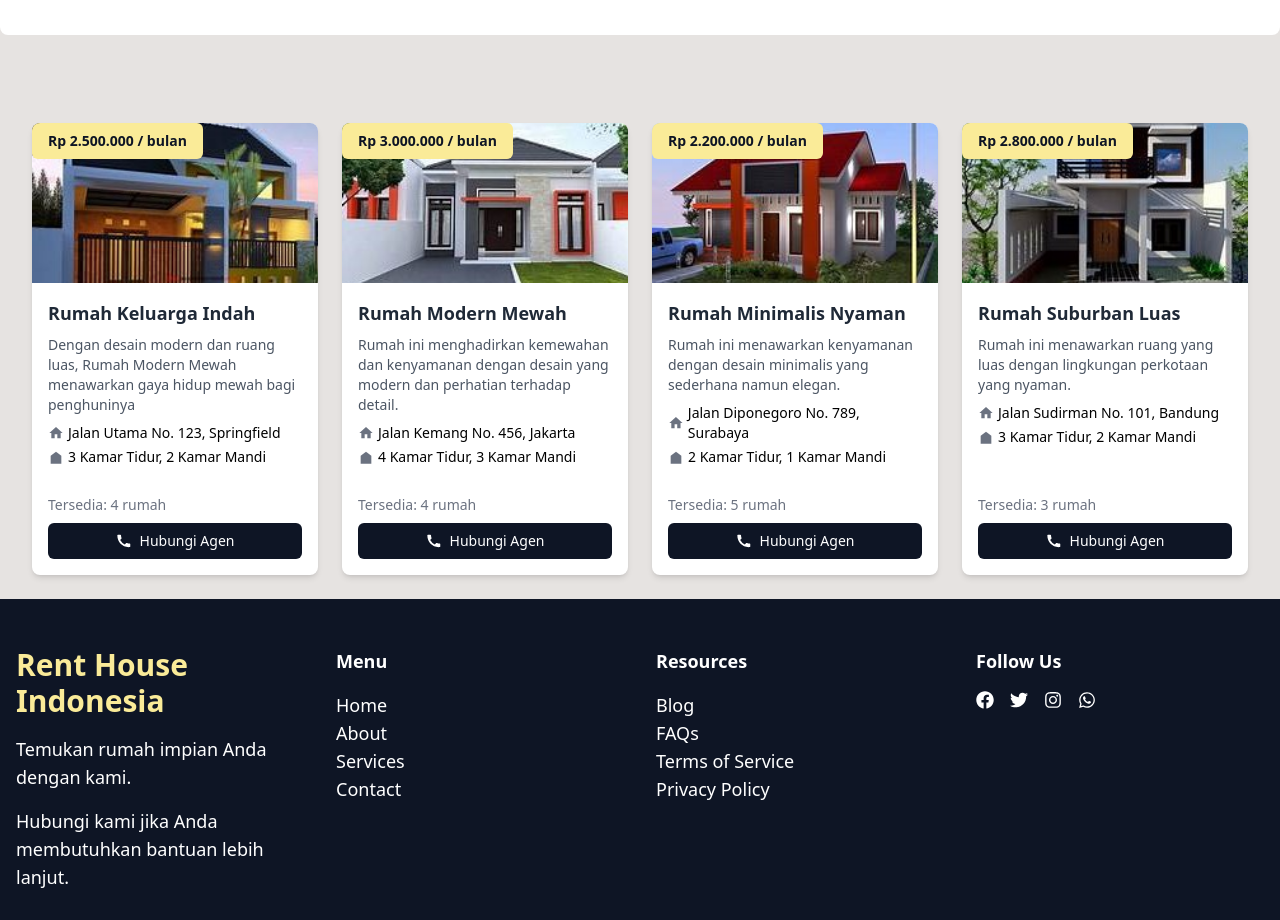
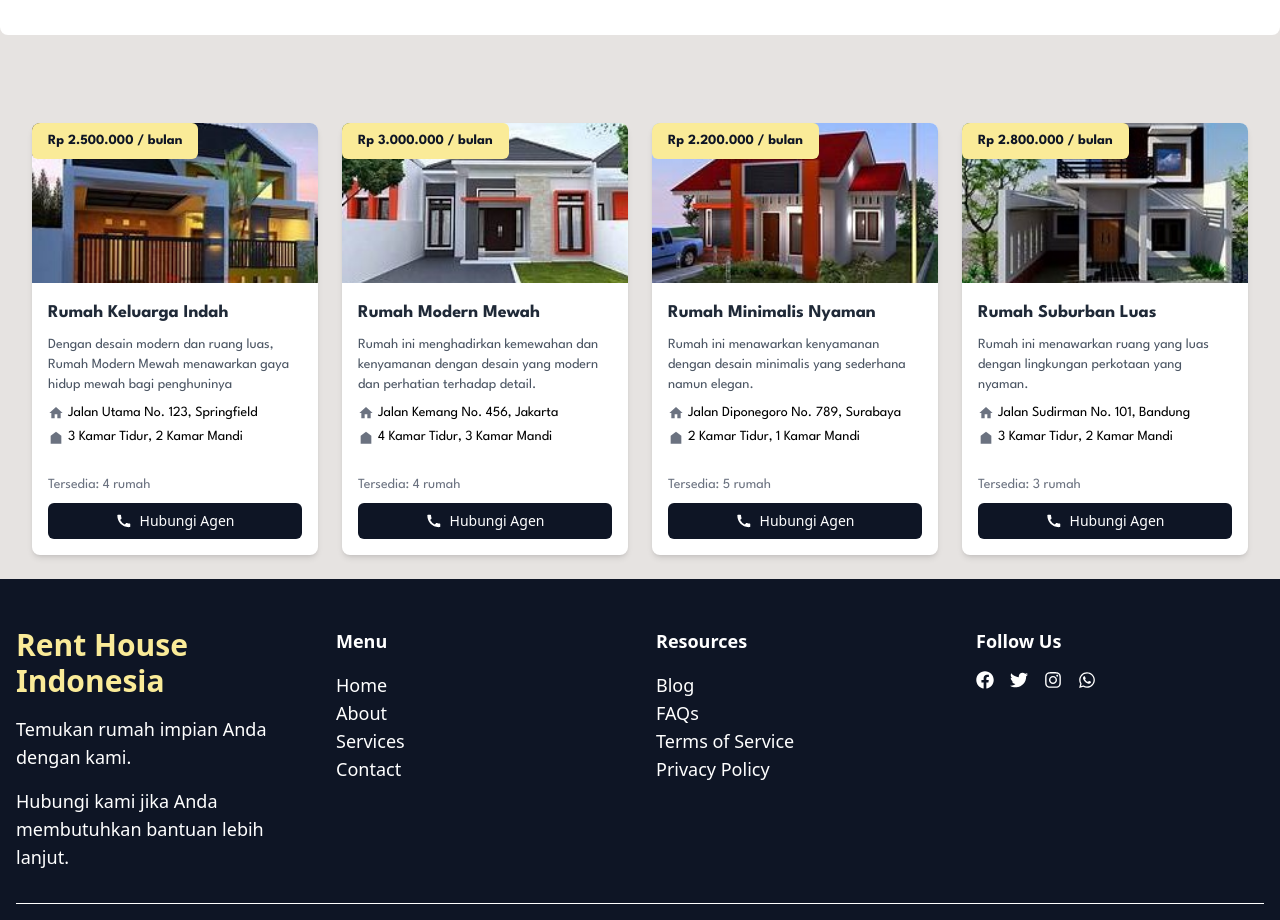
Before and after one commit to GamelabAhmad/Project26-3-RentHouseApp, a React (Vite) app in the folder frontend/: page / in a window 1280 px wide. Shown: the part 1480-2400 px from the top of the page. Built offline with nearby package versions, Linux system fonts and the light colour scheme.

Commit message:
membuat login dan register

```diff
--- a/frontend/src/components/ProductSection.jsx
+++ b/frontend/src/components/ProductSection.jsx
@@ -1,5 +1,5 @@
-import React from "react";
-import Navbar from "./Navbar";
+import React from 'react';
+import Navbar from './Navbar';
 
 const ProductSection = () => {
   return (
@@ -10,55 +10,32 @@ const ProductSection = () => {
           <div className="grid grid-cols-1 sm:grid-cols-2 md:grid-cols-3 lg:grid-cols-4 gap-6">
             {/* Produk Sewa Rumah 1 */}
             <div className="bg-white shadow-md rounded-lg overflow-hidden relative flex flex-col product-card mt-16">
-              <div className="absolute top-0 left-0 bg-[#FAEB98] text-[#0E1525] px-4 py-2 rounded-md text-sm font-bold font-legacy">
-                Rp 2.500.000 / bulan
+              <div className="absolute top-0 left-0 bg-[#FAEB98] text-[#0E1525] px-4 py-2 rounded-md text-sm font-bold font-spartan">Rp 2.500.000 / bulan</div>
+              <div className="h-40 overflow-hidden">
+                <img src="/img/rumah1.jpg" alt="Rumah Keluarga Indah" className="w-full h-full object-cover" />
               </div>
-              <div className="h-40 overflow-hidden">
-                <img
-                  src="/img/rumah1.jpg"
-                  alt="Rumah Keluarga Indah"
-                  className="w-full h-full object-cover"
-                />
-              </div>
-              <div className="p-4 flex-grow product-card-content font-legacy">
-                <h2 className="text-lg font-bold text-gray-800 font-legacy">
-                  Rumah Keluarga Indah
-                </h2>
-                <p className="text-gray-600 mt-2 text-sm font-legacy">
-                  Dengan desain modern dan ruang luas, Rumah Modern Mewah
-                  menawarkan gaya hidup mewah bagi penghuninya
-                </p>
-                <div className="mt-2 flex items-center text-sm font-legacy">
-                  <svg
-                    className="w-4 h-4 text-gray-500 mr-1"
-                    fill="currentColor"
-                    viewBox="0 0 24 24"
-                  >
+              <div className="p-4 flex-grow product-card-content font-spartan">
+                <h2 className="text-lg font-bold text-gray-800 font-spartan">Rumah Keluarga Indah</h2>
+                <p className="text-gray-600 mt-2 text-sm font-spartan">Dengan desain modern dan ruang luas, Rumah Modern Mewah menawarkan gaya hidup mewah bagi penghuninya</p>
+                <div className="mt-2 flex items-center text-sm font-spartan">
+                  <svg className="w-4 h-4 text-gray-500 mr-1" fill="currentColor" viewBox="0 0 24 24">
                     <path d="M10 20v-6h4v6h5v-8h3L12 3 2 12h3v8z" />
                   </svg>
                   Jalan Utama No. 123, Springfield
                 </div>
-                <div className="mt-1 flex items-center text-sm font-legacy">
-                  <svg
-                    className="w-4 h-4 text-gray-500 mr-1"
-                    fill="currentColor"
-                    viewBox="0 0 24 24"
-                  >
+                <div className="mt-1 flex items-center text-sm font-spartan">
+                  <svg className="w-4 h-4 text-gray-500 mr-1" fill="currentColor" viewBox="0 0 24 24">
                     <path d="M4 10v12h16V10l-8-6-8 6z" />
                   </svg>
                   3 Kamar Tidur, 2 Kamar Mandi
                 </div>
               </div>
-              <div className="mt-1 text-sm text-gray-500 px-4 py-2 font-legacy">
+              <div className="mt-1 text-sm text-gray-500 px-4 py-2 font-spartan">
                 <span>Tersedia: 4 rumah</span>
               </div>
               <div className="p-4 pt-0 product-card-footer">
                 <button className="bg-forest text-white px-4 py-2 rounded-md text-sm w-full hover:bg-[#1A4750] flex items-center justify-center">
-                  <svg
-                    className="w-4 h-4 mr-2"
-                    fill="currentColor"
-                    viewBox="0 0 24 24"
-                  >
+                  <svg className="w-4 h-4 mr-2" fill="currentColor" viewBox="0 0 24 24">
                     <path d="M6.62 10.79a15.564 15.564 0 006.58 6.58l2.2-2.2a1 1 0 011.11-.27c1.21.49 2.53.76 3.89.76a1 1 0 011 1v3.5a1 1 0 01-1 1C10.12 22 2 13.88 2 3.5a1 1 0 011-1h3.5a1 1 0 011 1c0 1.36.27 2.68.76 3.89a1 1 0 01-.27 1.11l-2.2 2.2z" />
                   </svg>
                   Hubungi Agen
@@ -68,55 +45,32 @@ const ProductSection = () => {
 
             {/* Produk Sewa Rumah 2 */}
             <div className="bg-white shadow-md rounded-lg overflow-hidden relative flex flex-col product-card mt-16">
-              <div className="absolute top-0 left-0 bg-[#FAEB98] text-[#0E1525] px-4 py-2 rounded-md text-sm font-bold font-legacy">
-                Rp 3.000.000 / bulan
+              <div className="absolute top-0 left-0 bg-[#FAEB98] text-[#0E1525] px-4 py-2 rounded-md text-sm font-bold font-spartan">Rp 3.000.000 / bulan</div>
+              <div className="h-40 overflow-hidden">
+                <img src="/img/rumah2.jpg" alt="Rumah Modern Mewah" className="w-full h-full object-cover" />
               </div>
-              <div className="h-40 overflow-hidden">
-                <img
-                  src="/img/rumah2.jpg"
-                  alt="Rumah Modern Mewah"
-                  className="w-full h-full object-cover"
-                />
-              </div>
-              <div className="p-4 flex-grow product-card-content font-legacy">
-                <h2 className="text-lg font-bold text-gray-800 font-legacy">
-                  Rumah Modern Mewah
-                </h2>
-                <p className="text-gray-600 mt-2 text-sm font-legacy">
-                  Rumah ini menghadirkan kemewahan dan kenyamanan dengan desain
-                  yang modern dan perhatian terhadap detail.
-                </p>
-                <div className="mt-2 flex items-center text-sm font-legacy">
-                  <svg
-                    className="w-4 h-4 text-gray-500 mr-1"
-                    fill="currentColor"
-                    viewBox="0 0 24 24"
-                  >
+              <div className="p-4 flex-grow product-card-content font-spartan">
+                <h2 className="text-lg font-bold text-gray-800 font-spartan">Rumah Modern Mewah</h2>
+                <p className="text-gray-600 mt-2 text-sm font-spartan">Rumah ini menghadirkan kemewahan dan kenyamanan dengan desain yang modern dan perhatian terhadap detail.</p>
+                <div className="mt-2 flex items-center text-sm font-spartan">
+                  <svg className="w-4 h-4 text-gray-500 mr-1" fill="currentColor" viewBox="0 0 24 24">
                     <path d="M10 20v-6h4v6h5v-8h3L12 3 2 12h3v8z" />
                   </svg>
                   Jalan Kemang No. 456, Jakarta
                 </div>
-                <div className="mt-1 flex items-center text-sm font-legacy">
-                  <svg
-                    className="w-4 h-4 text-gray-500 mr-1"
-                    fill="currentColor"
-                    viewBox="0 0 24 24"
-                  >
+                <div className="mt-1 flex items-center text-sm font-spartan">
+                  <svg className="w-4 h-4 text-gray-500 mr-1" fill="currentColor" viewBox="0 0 24 24">
                     <path d="M4 10v12h16V10l-8-6-8 6z" />
                   </svg>
                   4 Kamar Tidur, 3 Kamar Mandi
                 </div>
               </div>
-              <div className="mt-1 text-sm text-gray-500 px-4 py-2 font-legacy">
+              <div className="mt-1 text-sm text-gray-500 px-4 py-2 font-spartan">
                 <span>Tersedia: 4 rumah</span>
               </div>
               <div className="p-4 pt-0 product-card-footer">
                 <button className="bg-forest text-white px-4 py-2 rounded-md text-sm w-full hover:bg-[#1A4750] flex items-center justify-center">
-                  <svg
-                    className="w-4 h-4 mr-2"
-                    fill="currentColor"
-                    viewBox="0 0 24 24"
-                  >
+                  <svg className="w-4 h-4 mr-2" fill="currentColor" viewBox="0 0 24 24">
                     <path d="M6.62 10.79a15.564 15.564 0 006.58 6.58l2.2-2.2a1 1 0 011.11-.27c1.21.49 2.53.76 3.89.76a1 1 0 011 1v3.5a1 1 0 01-1 1C10.12 22 2 13.88 2 3.5a1 1 0 011-1h3.5a1 1 0 011 1c0 1.36.27 2.68.76 3.89a1 1 0 01-.27 1.11l-2.2 2.2z" />
                   </svg>
                   Hubungi Agen
@@ -126,55 +80,32 @@ const ProductSection = () => {
 
             {/* Produk Sewa Rumah 3 */}
             <div className="bg-white shadow-md rounded-lg overflow-hidden relative flex flex-col product-card mt-16">
-              <div className="absolute top-0 left-0 bg-[#FAEB98] text-[#0E1525] px-4 py-2 rounded-md text-sm font-bold font-legacy">
-                Rp 2.200.000 / bulan
+              <div className="absolute top-0 left-0 bg-[#FAEB98] text-[#0E1525] px-4 py-2 rounded-md text-sm font-bold font-spartan">Rp 2.200.000 / bulan</div>
+              <div className="h-40 overflow-hidden">
+                <img src="/img/rumah3.jpg" alt="Rumah Minimalis Nyaman" className="w-full h-full object-cover" />
               </div>
-              <div className="h-40 overflow-hidden">
-                <img
-                  src="/img/rumah3.jpg"
-                  alt="Rumah Minimalis Nyaman"
-                  className="w-full h-full object-cover"
-                />
-              </div>
-              <div className="p-4 flex-grow product-card-content font-legacy">
-                <h2 className="text-lg font-bold text-gray-800 font-legacy">
-                  Rumah Minimalis Nyaman
-                </h2>
-                <p className="text-gray-600 mt-2 text-sm font-legacy">
-                  Rumah ini menawarkan kenyamanan dengan desain minimalis yang
-                  sederhana namun elegan.
-                </p>
-                <div className="mt-2 flex items-center text-sm font-legacy">
-                  <svg
-                    className="w-4 h-4 text-gray-500 mr-1"
-                    fill="currentColor"
-                    viewBox="0 0 24 24"
-                  >
+              <div className="p-4 flex-grow product-card-content font-spartan">
+                <h2 className="text-lg font-bold text-gray-800 font-spartan">Rumah Minimalis Nyaman</h2>
+                <p className="text-gray-600 mt-2 text-sm font-spartan">Rumah ini menawarkan kenyamanan dengan desain minimalis yang sederhana namun elegan.</p>
+                <div className="mt-2 flex items-center text-sm font-spartan">
+                  <svg className="w-4 h-4 text-gray-500 mr-1" fill="currentColor" viewBox="0 0 24 24">
                     <path d="M10 20v-6h4v6h5v-8h3L12 3 2 12h3v8z" />
                   </svg>
                   Jalan Diponegoro No. 789, Surabaya
                 </div>
-                <div className="mt-1 flex items-center text-sm font-legacy">
-                  <svg
-                    className="w-4 h-4 text-gray-500 mr-1"
-                    fill="currentColor"
-                    viewBox="0 0 24 24"
-                  >
+                <div className="mt-1 flex items-center text-sm font-spartan">
+                  <svg className="w-4 h-4 text-gray-500 mr-1" fill="currentColor" viewBox="0 0 24 24">
                     <path d="M4 10v12h16V10l-8-6-8 6z" />
                   </svg>
                   2 Kamar Tidur, 1 Kamar Mandi
                 </div>
               </div>
-              <div className="mt-1 text-sm text-gray-500 px-4 py-2 font-legacy">
+              <div className="mt-1 text-sm text-gray-500 px-4 py-2 font-spartan">
                 <span>Tersedia: 5 rumah</span>
               </div>
               <div className="p-4 pt-0 product-card-footer">
                 <button className="bg-forest text-white px-4 py-2 rounded-md text-sm w-full hover:bg-[#1A4750] flex items-center justify-center">
-                  <svg
-                    className="w-4 h-4 mr-2"
-                    fill="currentColor"
-                    viewBox="0 0 24 24"
-                  >
+                  <svg className="w-4 h-4 mr-2" fill="currentColor" viewBox="0 0 24 24">
                     <path d="M6.62 10.79a15.564 15.564 0 006.58 6.58l2.2-2.2a1 1 0 011.11-.27c1.21.49 2.53.76 3.89.76a1 1 0 011 1v3.5a1 1 0 01-1 1C10.12 22 2 13.88 2 3.5a1 1 0 011-1h3.5a1 1 0 011 1c0 1.36.27 2.68.76 3.89a1 1 0 01-.27 1.11l-2.2 2.2z" />
                   </svg>
                   Hubungi Agen
@@ -184,55 +115,32 @@ const ProductSection = () => {
 
             {/* Produk Sewa Rumah 4 */}
             <div className="bg-white shadow-md rounded-lg overflow-hidden relative flex flex-col product-card mt-16">
-              <div className="absolute top-0 left-0 bg-[#FAEB98] text-[#0E1525] px-4 py-2 rounded-md text-sm font-bold font-legacy">
-                Rp 2.800.000 / bulan
+              <div className="absolute top-0 left-0 bg-[#FAEB98] text-[#0E1525] px-4 py-2 rounded-md text-sm font-bold font-spartan">Rp 2.800.000 / bulan</div>
+              <div className="h-40 overflow-hidden">
+                <img src="/img/rumah4.jpg" alt="Rumah Suburban Luas" className="w-full h-full object-cover" />
               </div>
-              <div className="h-40 overflow-hidden">
-                <img
-                  src="/img/rumah4.jpg"
-                  alt="Rumah Suburban Luas"
-                  className="w-full h-full object-cover"
-                />
-              </div>
-              <div className="p-4 flex-grow product-card-content font-legacy">
-                <h2 className="text-lg font-bold text-gray-800 font-legacy">
-                  Rumah Suburban Luas
-                </h2>
-                <p className="text-gray-600 mt-2 text-sm font-legacy">
-                  Rumah ini menawarkan ruang yang luas dengan lingkungan
-                  perkotaan yang nyaman.
-                </p>
-                <div className="mt-2 flex items-center text-sm font-legacy">
-                  <svg
-                    className="w-4 h-4 text-gray-500 mr-1"
-                    fill="currentColor"
-                    viewBox="0 0 24 24"
-                  >
+              <div className="p-4 flex-grow product-card-content font-spartan">
+                <h2 className="text-lg font-bold text-gray-800 font-spartan">Rumah Suburban Luas</h2>
+                <p className="text-gray-600 mt-2 text-sm font-spartan">Rumah ini menawarkan ruang yang luas dengan lingkungan perkotaan yang nyaman.</p>
+                <div className="mt-2 flex items-center text-sm font-spartan">
+                  <svg className="w-4 h-4 text-gray-500 mr-1" fill="currentColor" viewBox="0 0 24 24">
                     <path d="M10 20v-6h4v6h5v-8h3L12 3 2 12h3v8z" />
                   </svg>
                   Jalan Sudirman No. 101, Bandung
                 </div>
-                <div className="mt-1 flex items-center text-sm font-legacy">
-                  <svg
-                    className="w-4 h-4 text-gray-500 mr-1"
-                    fill="currentColor"
-                    viewBox="0 0 24 24"
-                  >
+                <div className="mt-1 flex items-center text-sm font-spartan">
+                  <svg className="w-4 h-4 text-gray-500 mr-1" fill="currentColor" viewBox="0 0 24 24">
                     <path d="M4 10v12h16V10l-8-6-8 6z" />
                   </svg>
                   3 Kamar Tidur, 2 Kamar Mandi
                 </div>
               </div>
-              <div className="mt-1 text-sm text-gray-500 px-4 py-2 font-legacy">
+              <div className="mt-1 text-sm text-gray-500 px-4 py-2 font-spartan">
                 <span>Tersedia: 3 rumah</span>
               </div>
               <div className="p-4 pt-0 product-card-footer">
                 <button className="bg-forest text-white px-4 py-2 rounded-md text-sm w-full hover:bg-[#1A4750] flex items-center justify-center">
-                  <svg
-                    className="w-4 h-4 mr-2"
-                    fill="currentColor"
-                    viewBox="0 0 24 24"
-                  >
+                  <svg className="w-4 h-4 mr-2" fill="currentColor" viewBox="0 0 24 24">
                     <path d="M6.62 10.79a15.564 15.564 0 006.58 6.58l2.2-2.2a1 1 0 011.11-.27c1.21.49 2.53.76 3.89.76a1 1 0 011 1v3.5a1 1 0 01-1 1C10.12 22 2 13.88 2 3.5a1 1 0 011-1h3.5a1 1 0 011 1c0 1.36.27 2.68.76 3.89a1 1 0 01-.27 1.11l-2.2 2.2z" />
                   </svg>
                   Hubungi Agen
```
Also changed, not shown: 1 other file (tests, documents, lock files or other folders).
